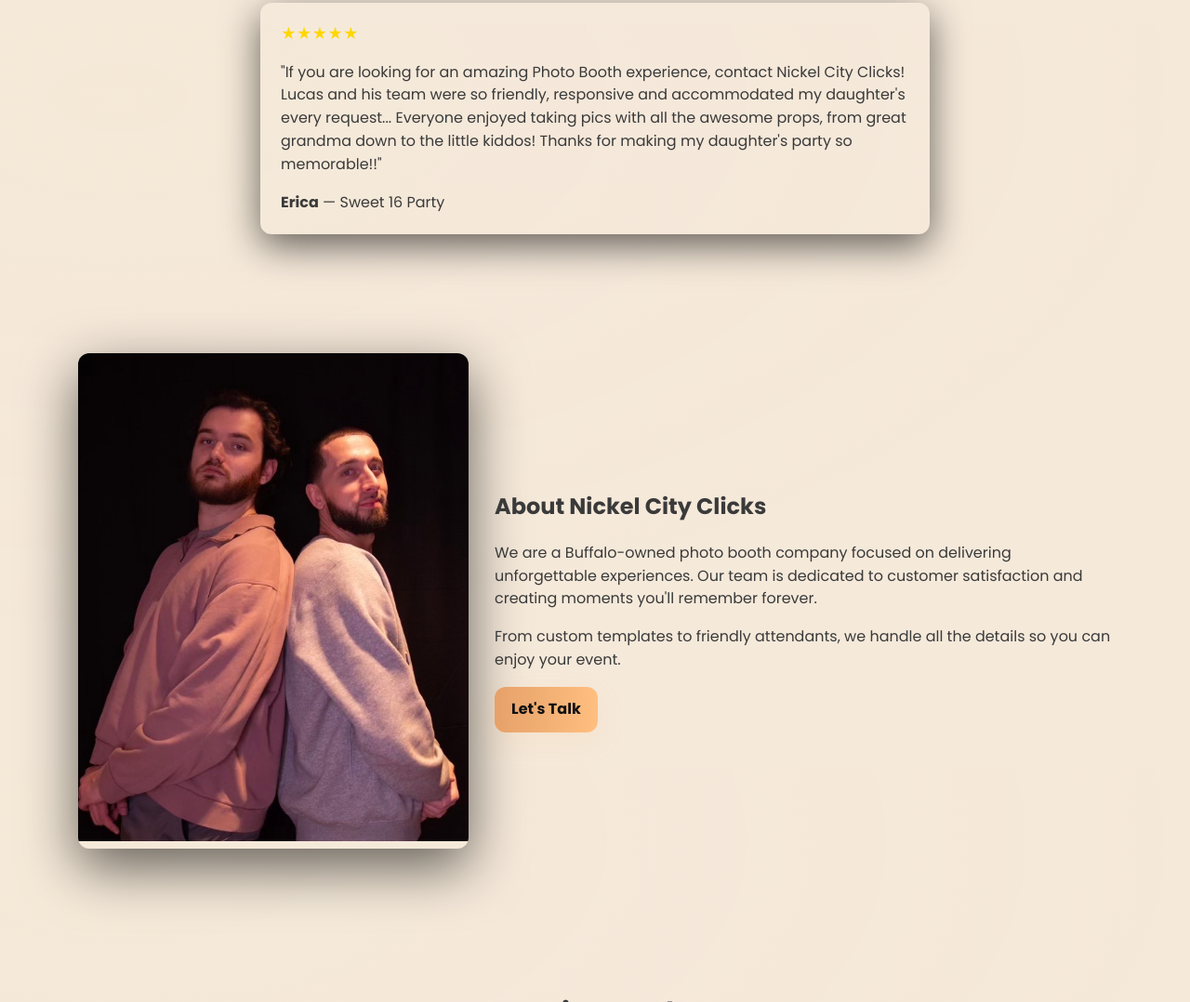
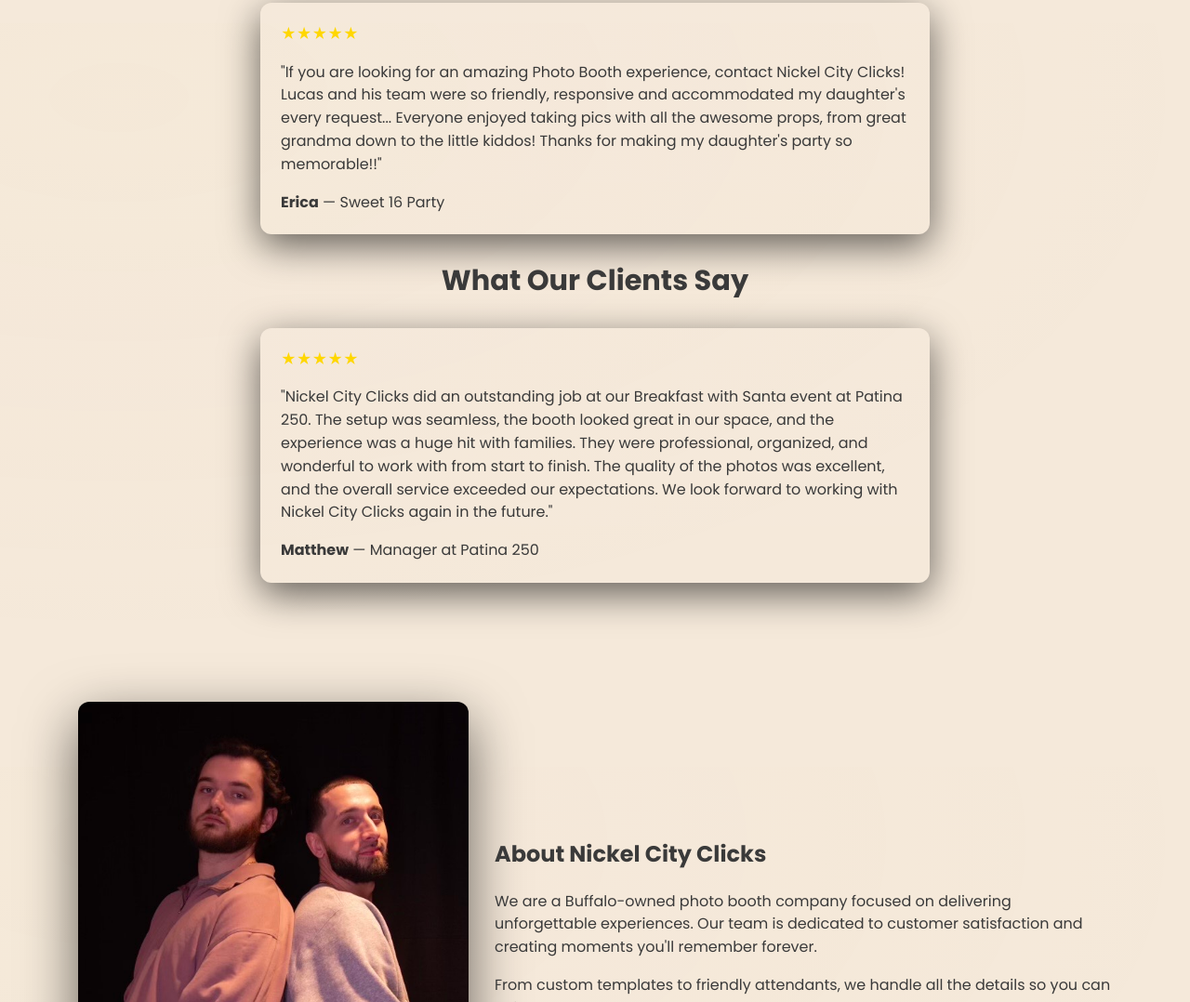
Before and after one commit to LarrydaFish/PhotoBoothWebsite, a plain HTML site: page index.html in a window 1280 px wide. Shown: the part 2375-3453 px from the top of the page at 93% size. Drawn offline with nearby package versions, Linux system fonts and the light colour scheme.

Commit message:
Add client testimonial section to index.html
Added a client testimonial section with a review card.

```diff
--- a/index.html
+++ b/index.html
@@ -187,6 +187,17 @@
           <!-- duplicate or add more review-card divs if you want -->
         </div>
       </div>
+      <div class="container">
+        <h2 class="section-title center">What Our Clients Say</h2>
+        <div class="reviews-carousel">
+          <div class="review-card">
+            <div class="stars">★★★★★</div>
+            <p>"Nickel City Clicks did an outstanding job at our Breakfast with Santa event at Patina 250. The setup was seamless, the booth looked great in our space, and the experience was a huge hit with families. They were professional, organized, and wonderful to work with from start to finish. The quality of the photos was excellent, and the overall service exceeded our expectations. We look forward to working with Nickel City Clicks again in the future."</p>
+            <footer class="review-meta"><strong>Matthew</strong> — Manager at Patina 250</footer>
+          </div>
+          <!-- duplicate or add more review-card divs if you want -->
+        </div>
+      </div>
     </section>
 
     <!-- ABOUT -->
```
